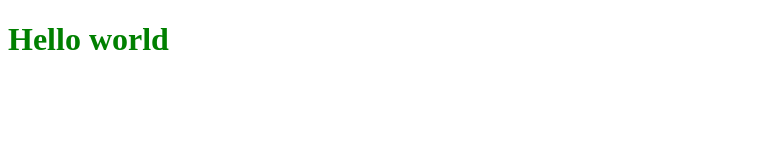
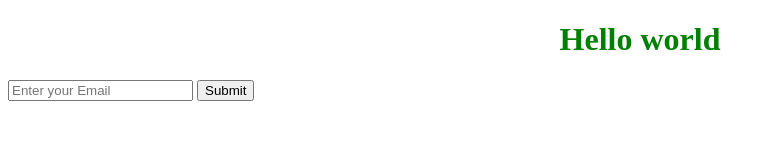
Before and after one commit to Rizikikinya/my-awesome-project-, a plain HTML site: page index.htm in a window 1280 px wide. Shown: the whole page, without its empty margins (0-776 px from the left). Drawn offline with Linux system fonts and the light colour scheme.

Commit message:
created form

```diff
--- a/index.htm
+++ b/index.htm
@@ -8,6 +8,10 @@
   </head>
   <body>
     <h1>Hello world</h1>
+    <form action="">
+      <input type="email" placeholder="Enter your Email" />
+      <input type="submit" />
+    </form>
     <script src="script.js"></script>
   </body>
 </html>
--- a/style.css
+++ b/style.css
@@ -1,4 +1,4 @@
 h1 {
-  text-align: centre;
+  text-align: center;
   color: green;
 }
```
